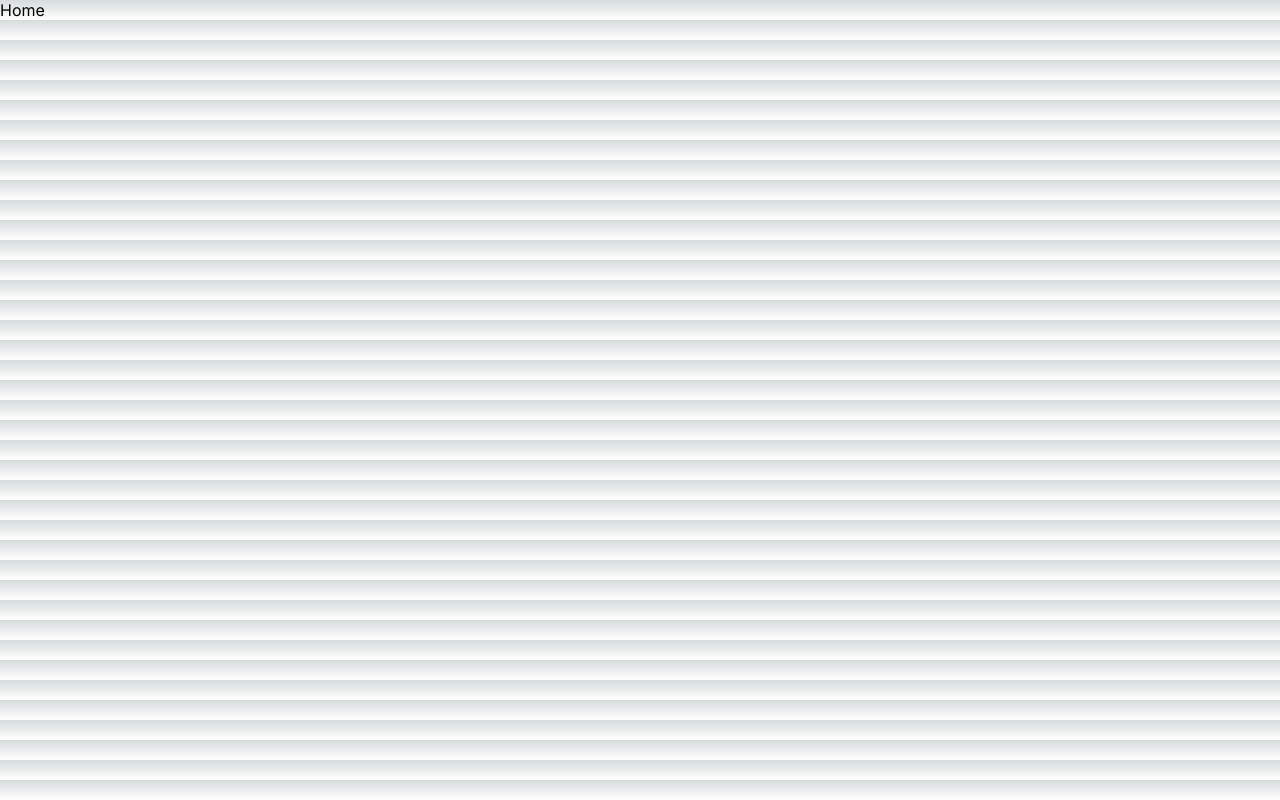
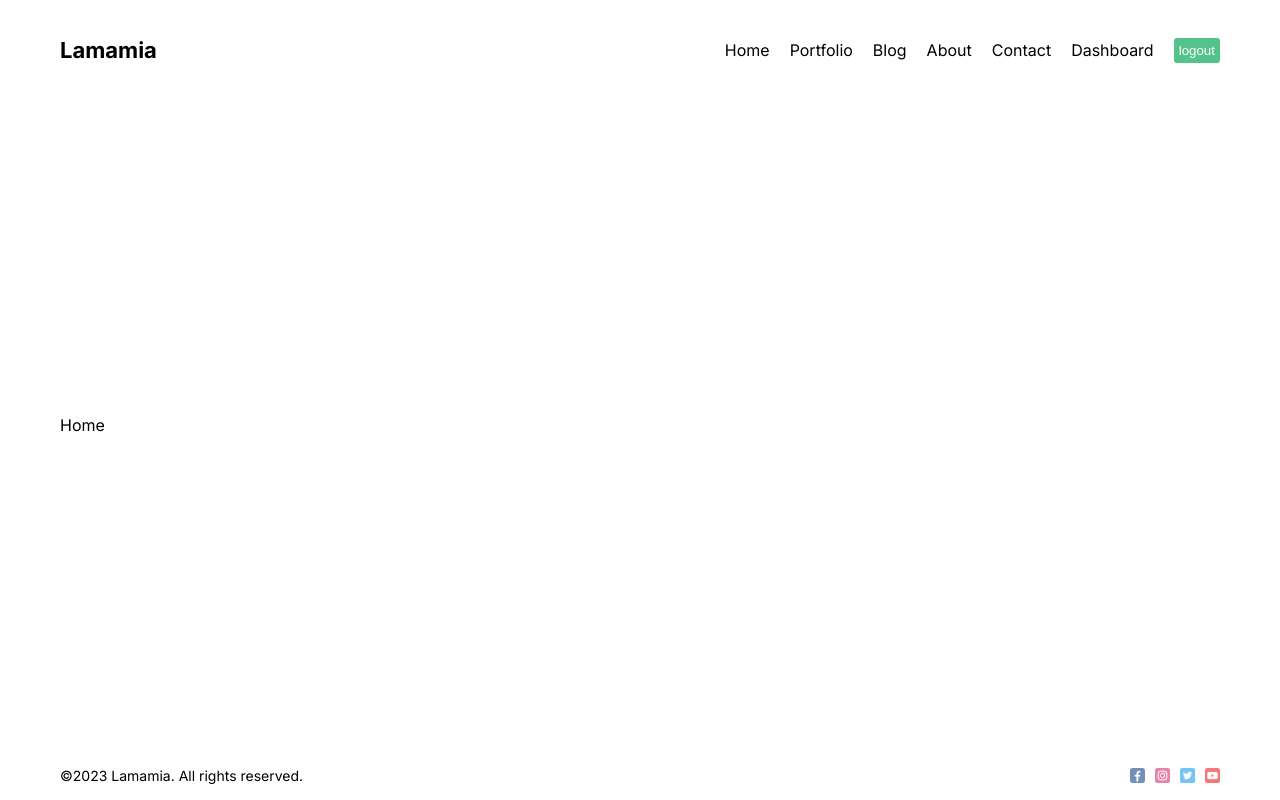
Before and after one commit to mhdshafi294/nextblog, a Next.js app: page / in a window 1280 px wide. Built offline with nearby package versions, Linux system fonts and the light colour scheme.

Commit message:
navbar & footer & global styling

```diff
--- a/src/app/globals.css
+++ b/src/app/globals.css
@@ -1,78 +1,3 @@
-:root {
-  --max-width: 1100px;
-  --border-radius: 12px;
-  --font-mono: ui-monospace, Menlo, Monaco, 'Cascadia Mono', 'Segoe UI Mono',
-    'Roboto Mono', 'Oxygen Mono', 'Ubuntu Monospace', 'Source Code Pro',
-    'Fira Mono', 'Droid Sans Mono', 'Courier New', monospace;
-
-  --foreground-rgb: 0, 0, 0;
-  --background-start-rgb: 214, 219, 220;
-  --background-end-rgb: 255, 255, 255;
-
-  --primary-glow: conic-gradient(
-    from 180deg at 50% 50%,
-    #16abff33 0deg,
-    #0885ff33 55deg,
-    #54d6ff33 120deg,
-    #0071ff33 160deg,
-    transparent 360deg
-  );
-  --secondary-glow: radial-gradient(
-    rgba(255, 255, 255, 1),
-    rgba(255, 255, 255, 0)
-  );
-
-  --tile-start-rgb: 239, 245, 249;
-  --tile-end-rgb: 228, 232, 233;
-  --tile-border: conic-gradient(
-    #00000080,
-    #00000040,
-    #00000030,
-    #00000020,
-    #00000010,
-    #00000010,
-    #00000080
-  );
-
-  --callout-rgb: 238, 240, 241;
-  --callout-border-rgb: 172, 175, 176;
-  --card-rgb: 180, 185, 188;
-  --card-border-rgb: 131, 134, 135;
-}
-
-@media (prefers-color-scheme: dark) {
-  :root {
-    --foreground-rgb: 255, 255, 255;
-    --background-start-rgb: 0, 0, 0;
-    --background-end-rgb: 0, 0, 0;
-
-    --primary-glow: radial-gradient(rgba(1, 65, 255, 0.4), rgba(1, 65, 255, 0));
-    --secondary-glow: linear-gradient(
-      to bottom right,
-      rgba(1, 65, 255, 0),
-      rgba(1, 65, 255, 0),
-      rgba(1, 65, 255, 0.3)
-    );
-
-    --tile-start-rgb: 2, 13, 46;
-    --tile-end-rgb: 2, 5, 19;
-    --tile-border: conic-gradient(
-      #ffffff80,
-      #ffffff40,
-      #ffffff30,
-      #ffffff20,
-      #ffffff10,
-      #ffffff10,
-      #ffffff80
-    );
-
-    --callout-rgb: 20, 20, 20;
-    --callout-border-rgb: 108, 108, 108;
-    --card-rgb: 100, 100, 100;
-    --card-border-rgb: 200, 200, 200;
-  }
-}
-
 * {
   box-sizing: border-box;
   padding: 0;
@@ -85,23 +10,31 @@
   overflow-x: hidden;
 }
 
-body {
-  color: rgb(var(--foreground-rgb));
-  background: linear-gradient(
-      to bottom,
-      transparent,
-      rgb(var(--background-end-rgb))
-    )
-    rgb(var(--background-start-rgb));
+a {
+  text-decoration: none;
+  color: inherit;
 }
 
-a {
-  color: inherit;
-  text-decoration: none;
+.theme{
+  transition: 1s all ease;
 }
 
-@media (prefers-color-scheme: dark) {
-  html {
-    color-scheme: dark;
-  }
+.light {
+  background-color: white;
+  color: #111;
 }
+
+.dark {
+  background-color: #111;
+  color: #bbb;
+}
+
+.container {
+  max-width: 1366px;
+  min-height: 100vh;
+  margin: 0 auto;
+  padding: 0 60px;
+  display: flex;
+  flex-direction: column;
+  justify-content: space-between;
+}
--- a/src/app/layout.js
+++ b/src/app/layout.js
@@ -1,5 +1,7 @@
+import Navbar from '@/components/navbar/Navbar'
 import './globals.css'
 import { Inter } from 'next/font/google'
+import Footer from '@/components/footer/Footer'
 
 const inter = Inter({ subsets: ['latin'] })
 
@@ -11,7 +13,13 @@
 export default function RootLayout({ children }) {
   return (
     <html lang="en">
-      <body className={inter.className}>{children}</body>
+      <body className={inter.className}>
+        <div className="container">
+          <Navbar />
+          {children}
+          <Footer />
+        </div>
+      </body>
     </html>
   )
 }
--- /dev/null
+++ b/src/components/footer/Footer.jsx
@@ -0,0 +1,19 @@
+import React from 'react'
+import styles from "./footer.module.css";
+import Image from 'next/image'
+
+const Footer = () => {
+  return (
+    <div className={styles.container}>
+      <div>©2023 Lamamia. All rights reserved.</div>
+      <div className={styles.social}>
+        <Image src="/1.png" width={15} height={15} className={styles.icon} alt="Lama Dev Facebook Account" />
+        <Image src="/2.png" width={15} height={15} className={styles.icon} alt="Lama Dev" />
+        <Image src="/3.png" width={15} height={15} className={styles.icon} alt="Lama Dev" />
+        <Image src="/4.png" width={15} height={15} className={styles.icon} alt="Lama Dev" />
+      </div>
+    </div>
+  )
+}
+
+export default Footer
--- /dev/null
+++ b/src/components/footer/footer.module.css
@@ -0,0 +1,18 @@
+.container {
+  height: 50px;
+  font-size: 14px;
+  display: flex;
+  align-items: center;
+  justify-content: space-between;
+}
+
+.social {
+  display: flex;
+  align-items: center;
+  gap: 10px;
+}
+
+.icon {
+  opacity: 0.6;
+  cursor: pointer;
+}
--- /dev/null
+++ b/src/components/navbar/Navbar.jsx
@@ -0,0 +1,24 @@
+"use client"
+
+import React from 'react'
+import Link from 'next/link'
+import styles from "./navbar.module.css";
+import { links } from '@/constants/constants'
+
+const Navbar = () => {
+  return (
+    <div className={styles.container}>
+      <Link href="/" className={styles.logo}>Lamamia</Link>
+      <div className={styles.links}>
+        {links.map(link => (
+          <Link key={link.id} href={link.url} className={styles.link}>
+            {link.title}
+          </Link>
+        ))}
+        <button className={styles.logout} onClick={()=> console.log('logged out')}>logout</button>
+      </div>
+    </div>
+  )
+}
+
+export default Navbar
--- /dev/null
+++ b/src/components/navbar/navbar.module.css
@@ -0,0 +1,26 @@
+.container {
+  height: 100px;
+  display: flex;
+  justify-content: space-between;
+  align-items: center;
+}
+
+.logo {
+  font-weight: bold;
+  font-size: 22px;
+}
+
+.links {
+  display: flex;
+  align-items: center;
+  gap: 20px;
+}
+
+.logout {
+  padding: 5px;
+  border: none;
+  background-color: #53c28b;
+  color: white;
+  cursor: pointer;
+  border-radius: 3px;
+}
--- /dev/null
+++ b/src/constants/constants.js
@@ -0,0 +1,32 @@
+export const links = [
+    {
+      id: 1,
+      title: "Home",
+      url: "/",
+    },
+    {
+      id: 2,
+      title: "Portfolio",
+      url: "/portfolio",
+    },
+    {
+      id: 3,
+      title: "Blog",
+      url: "/blog",
+    },
+    {
+      id: 4,
+      title: "About",
+      url: "/about",
+    },
+    {
+      id: 5,
+      title: "Contact",
+      url: "/contact",
+    },
+    {
+      id: 6,
+      title: "Dashboard",
+      url: "/dashboard",
+    },
+  ];
```
Also changed, not shown: src/app/blog/layout.jsx (added, +12 -0 lines), src/app/contact/loading.jsx (added, +9 -0 lines).
